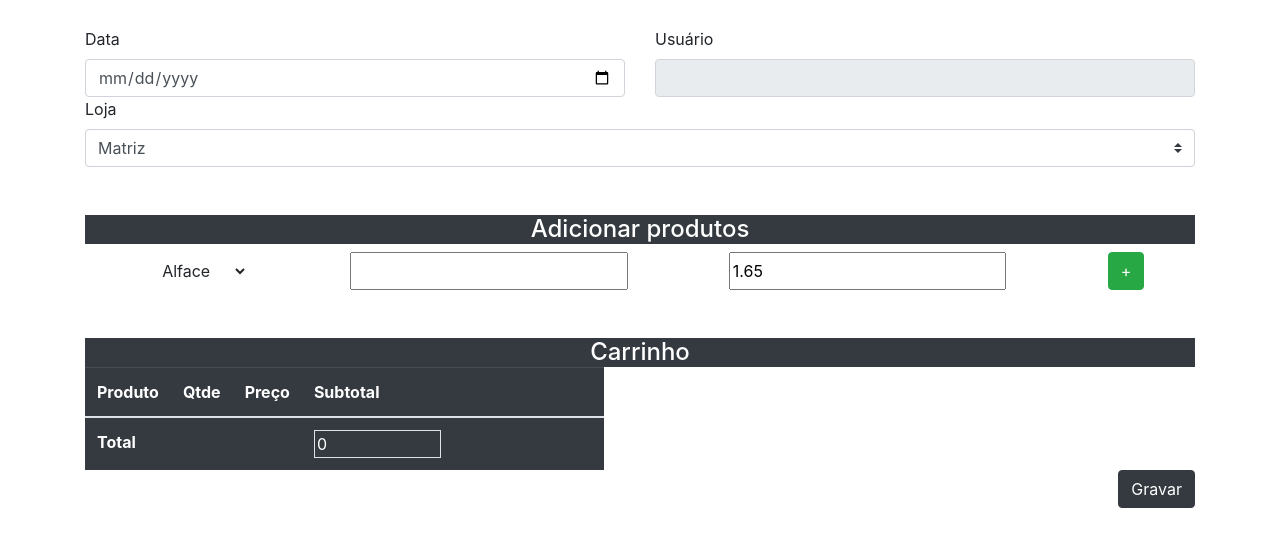
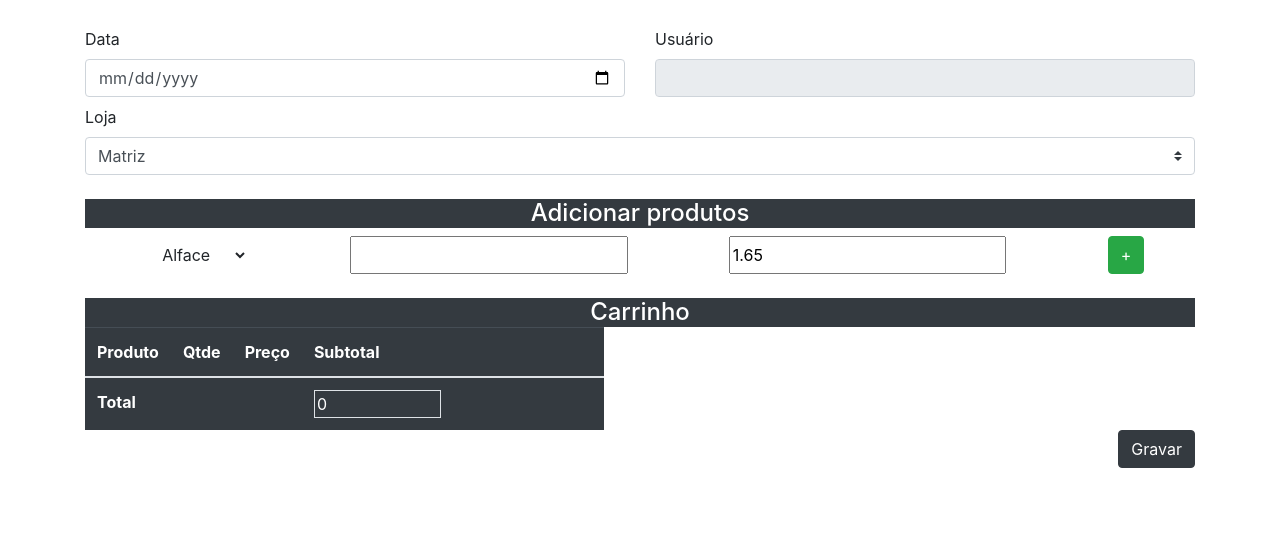
Before and after one commit to egitoo/testes, a plain HTML site: page index.html in a window 1280 px wide. Shown: the part 111-658 px from the top of the page. Drawn offline with nearby package versions, Linux system fonts and the light colour scheme.

Commit message:
Update index.html

```diff
--- a/index.html
+++ b/index.html
@@ -30,14 +30,14 @@
             </div>
         </div>
 
-        <div class="form-group">
+        <div class="form-group mt-2">
             <label for="loja">Loja</label>
             <select class="custom-select" id="lojas">
 
             </select>
         </div>
 
-        <h4 class='mt-5 text-center bg-dark text-white'>Adicionar produtos</h3>
+        <h4 class='mt-4 text-center bg-dark text-white'>Adicionar produtos</h3>
         <div class="d-flex justify-content-around">
             <select class="btn" id="produtos" aria-required="true"></select>
             <input class="w-25" type="number" id="qtde" required>
@@ -45,7 +45,7 @@
             <button class="btn btn-success" id="btnAdd">+</button>
         </div>
 
-        <h4 class='mt-5 text-center bg-dark text-white'>Carrinho</h3>
+        <h4 class='mt-4 text-center bg-dark text-white'>Carrinho</h3>
         <div class='container mt-n2'></div>
         <table class="table table-hover table-responsive">
             <thead class="table-dark">
```
